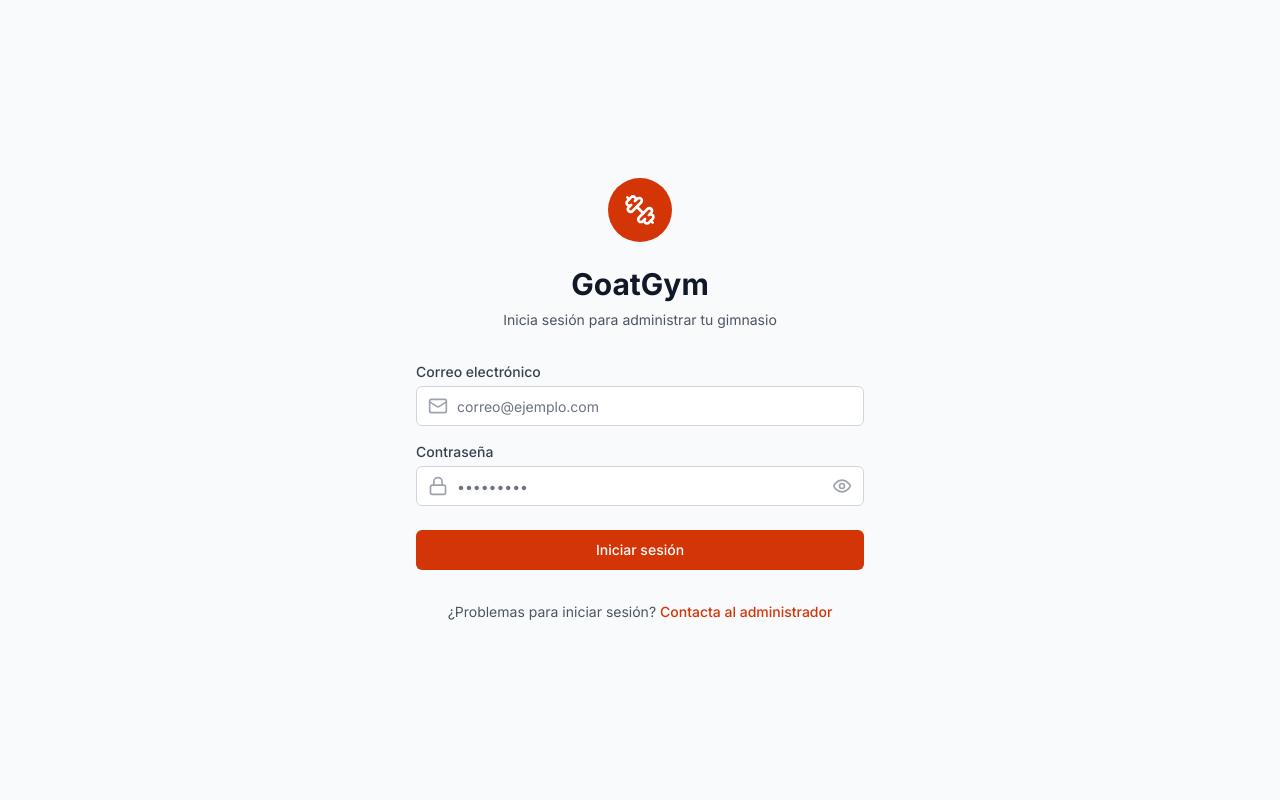
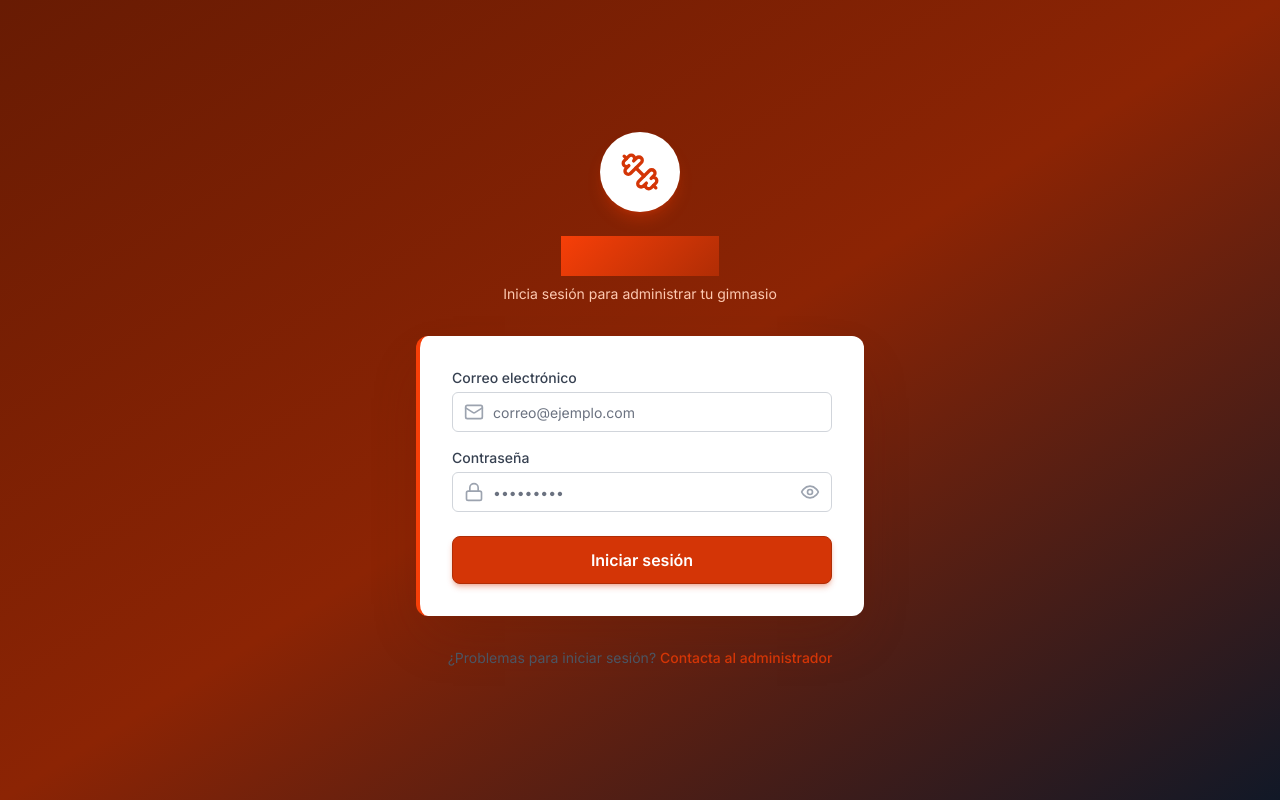
Before and after one commit to orangeljose/gymmanager, a React (Vite) app in the folder frontend/: page /login in a window 1280 px wide. Built offline with nearby package versions, Linux system fonts and the light colour scheme; no server answers.

Commit message:
style: aggressive GoatGym rebrand - orange sidebar, bold buttons, branded header

```diff
--- a/frontend/src/index.css
+++ b/frontend/src/index.css
@@ -41,31 +41,41 @@
 
 @layer components {
   .btn {
-    @apply inline-flex items-center justify-center rounded-md text-sm font-medium transition-colors focus:outline-none focus:ring-2 focus:ring-[var(--color-primary)] focus:ring-offset-2 disabled:opacity-50 disabled:pointer-events-none;
+    @apply inline-flex items-center justify-center rounded-lg text-sm font-semibold transition-all duration-200
+           focus:outline-none focus:ring-2 focus:ring-[var(--color-primary)] focus:ring-offset-2
+           disabled:opacity-50 disabled:pointer-events-none
+           shadow-sm active:scale-95;
   }
 
   .btn-primary {
-    @apply bg-primary-600 text-white hover:bg-primary-700;
+    @apply bg-primary-600 text-white hover:bg-primary-700
+           shadow-md shadow-primary-600/30
+           hover:shadow-lg hover:shadow-primary-600/40
+           border border-primary-700;
   }
 
   .btn-secondary {
-    @apply bg-gray-100 text-gray-900 hover:bg-gray-200;
+    @apply bg-white text-gray-700 hover:bg-gray-50
+           shadow-sm border border-gray-300
+           hover:border-gray-400 hover:shadow-md;
   }
 
   .btn-outline {
-    @apply border border-gray-300 bg-transparent hover:bg-gray-50;
+    @apply border-2 border-primary-500 bg-transparent text-primary-600
+           hover:bg-primary-50 hover:border-primary-600 hover:text-primary-700
+           shadow-sm;
   }
 
   .btn-sm {
-    @apply h-9 px-3 rounded-md;
+    @apply h-9 px-3 rounded-md text-xs;
   }
 
   .btn-md {
-    @apply h-10 py-2 px-4;
+    @apply h-10 py-2 px-5 rounded-lg;
   }
 
   .btn-lg {
-    @apply h-11 px-8;
+    @apply h-12 px-8 rounded-lg text-base;
   }
 
   .input {
@@ -73,7 +83,11 @@
   }
 
   .card {
-    @apply rounded-lg border bg-white p-6 shadow-sm;
+    @apply rounded-lg border border-gray-100 bg-white p-6 shadow-md;
+  }
+
+  .card-highlight {
+    @apply card border-l-4 border-primary-500;
   }
 
   .card-header {
--- a/frontend/src/pages/DashboardPage.tsx
+++ b/frontend/src/pages/DashboardPage.tsx
@@ -167,7 +167,7 @@ export const DashboardPage: React.FC = () => {
 
       {/* Metrics Cards */}
       <div className="grid grid-cols-2 md:grid-cols-3 lg:grid-cols-5 gap-4 mb-8">
-        <div className="card">
+        <div className="card border-l-4 border-primary-500">
           <div className="flex items-center">
             <div className="p-3 bg-green-100 rounded-full">
               <Users className="h-6 w-6 text-green-600" />
@@ -179,7 +179,7 @@ export const DashboardPage: React.FC = () => {
           </div>
         </div>
 
-        <div className="card">
+        <div className="card border-l-4 border-teal-500">
           <div className="flex items-center">
             <div className="p-3 bg-blue-100 rounded-full">
               <DollarSign className="h-6 w-6 text-blue-600" />
@@ -193,7 +193,7 @@ export const DashboardPage: React.FC = () => {
           </div>
         </div>
 
-        <div className="card">
+        <div className="card border-l-4 border-red-500">
           <div className="flex items-center">
             <div className="p-3 bg-red-100 rounded-full">
               <AlertTriangle className="h-6 w-6 text-red-600" />
@@ -205,7 +205,7 @@ export const DashboardPage: React.FC = () => {
           </div>
         </div>
 
-        <div className="card">
+        <div className="card border-l-4 border-yellow-500">
           <div className="flex items-center">
             <div className="p-3 bg-yellow-100 rounded-full">
               <Calendar className="h-6 w-6 text-yellow-600" />
@@ -224,7 +224,7 @@ export const DashboardPage: React.FC = () => {
           </div>
         </div>
 
-        <div className="card">
+        <div className="card border-l-4 border-blue-500">
           <div className="flex items-center">
             <div className="p-3 bg-purple-100 rounded-full">
               <Percent className="h-6 w-6 text-purple-600" />
--- a/frontend/src/pages/LoginPage.tsx
+++ b/frontend/src/pages/LoginPage.tsx
@@ -72,17 +72,17 @@ export const LoginPage: React.FC = () => {
   };
 
   return (
-    <div className="min-h-screen flex items-center justify-center bg-gray-50 py-12 px-4 sm:px-6 lg:px-8">
+    <div className="min-h-screen flex items-center justify-center bg-gradient-to-br from-primary-900 via-primary-800 to-gray-900 py-12 px-4 sm:px-6 lg:px-8">
       <div className="max-w-md w-full space-y-8">
         {/* Header */}
         <div className="text-center">
-          <div className="mx-auto h-16 w-16 bg-primary-600 rounded-full flex items-center justify-center">
-            <Dumbbell className="h-8 w-8 text-white" />
+          <div className="mx-auto h-20 w-20 bg-white rounded-full flex items-center justify-center shadow-lg shadow-primary-500/30">
+            <Dumbbell className="h-10 w-10 text-primary-600" />
           </div>
-          <h2 className="mt-6 text-3xl font-bold text-gray-900">
+          <h2 className="mt-6 text-4xl font-extrabold tracking-tight gradient-primary bg-clip-text text-transparent inline-block">
             GoatGym
           </h2>
-          <p className="mt-2 text-sm text-gray-600">
+          <p className="mt-2 text-sm text-primary-200">
             Inicia sesión para administrar tu gimnasio
           </p>
         </div>
@@ -95,7 +95,7 @@ export const LoginPage: React.FC = () => {
           )}
 
           {/* Login form */}
-        <form className="mt-8 space-y-6" onSubmit={handleSubmit}>
+        <form className="mt-8 space-y-6 bg-white rounded-xl shadow-2xl shadow-primary-900/30 border-l-4 border-primary-500 p-8" onSubmit={handleSubmit}>
           <div className="space-y-4">
             {/* Email field */}
             <div>
@@ -179,7 +179,7 @@ export const LoginPage: React.FC = () => {
             <button
               type="submit"
               disabled={isLoading}
-              className="btn btn-primary btn-md w-full flex justify-center"
+              className="btn btn-primary btn-lg w-full flex justify-center"
             >
               {isLoading ? (
                 <div className="loading-spinner h-5 w-5 mr-2"></div>
```
Also changed, not shown: frontend/src/components/Layout.tsx (+23 -20 lines).
